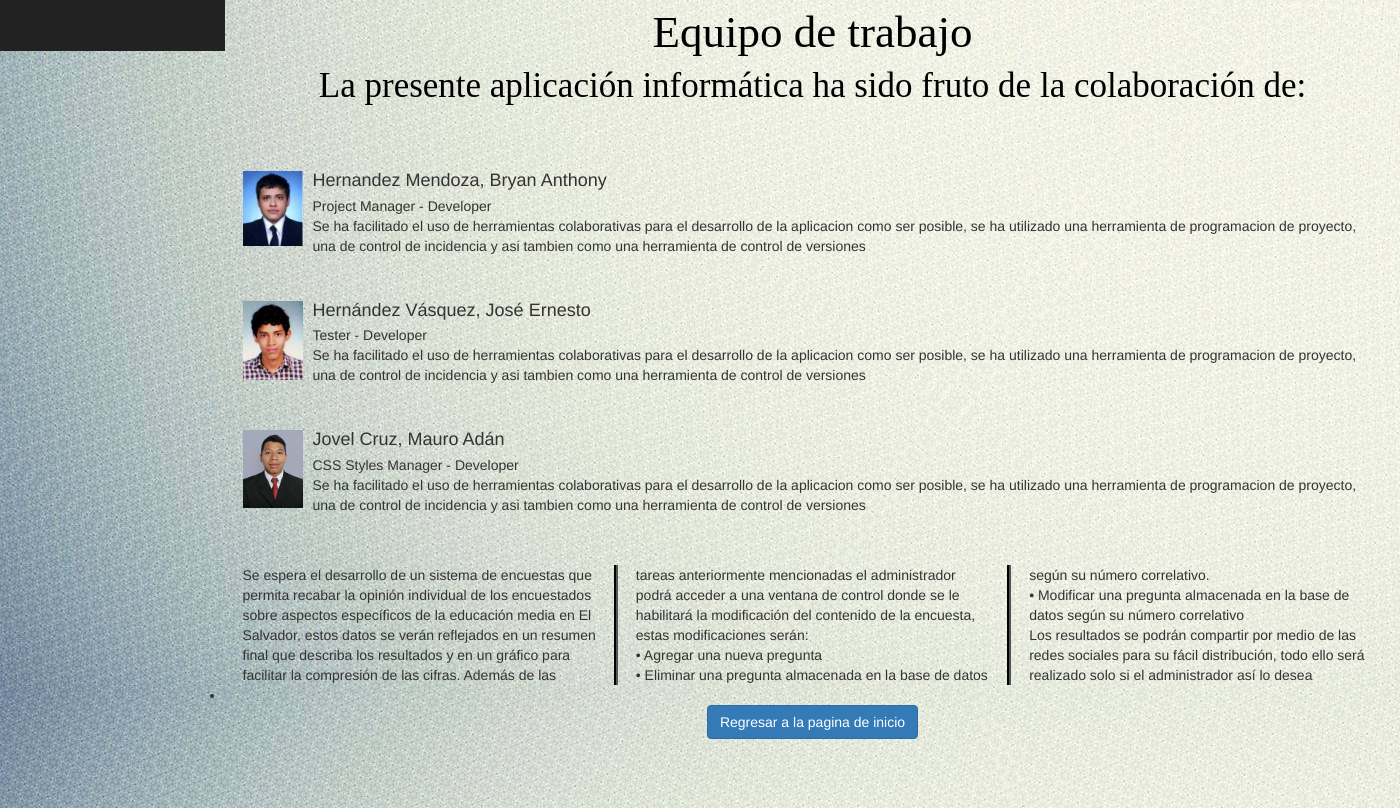
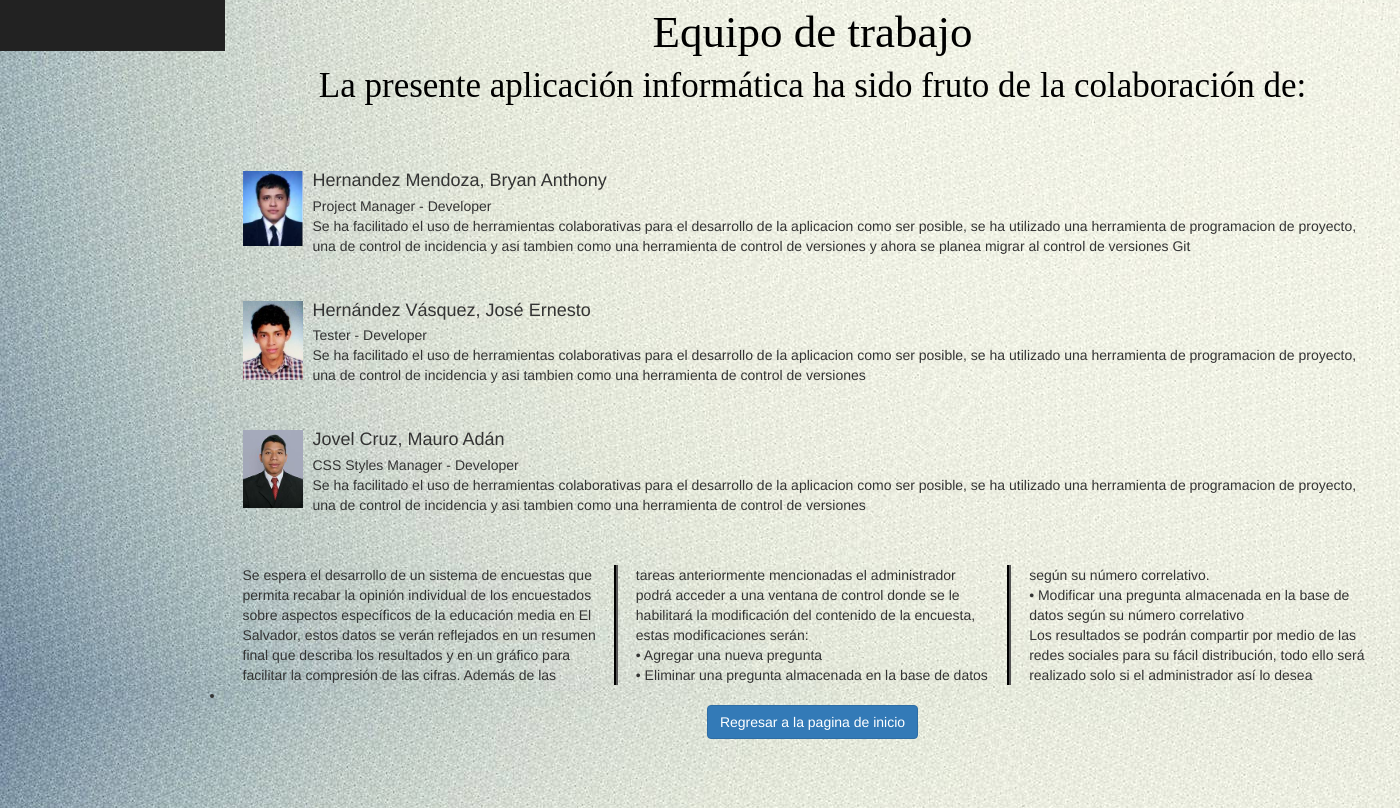
Before and after one commit to BaconAnthony2704/SistemaEncuesta, a Django app: template Sistema/templates/nosotros.html in a window 1400 px wide. Shown: the part 749-1557 px from the top of the page. Run offline with Django 3.2, Linux system fonts and the light colour scheme; the template is opened without the code that fills it, so the values that code supplies are empty; parts of the project's set-up code (start-up, migrations or seed data) failed here and were passed over; some libraries are stand-ins or nearby versions.

Commit message:
Agregamos la migracion a GIT

```diff
--- a/Sistema/templates/nosotros.html
+++ b/Sistema/templates/nosotros.html
@@ -63,7 +63,7 @@ Herramientas de productividad</h4>
   <div class="media-body">
     <h4 class="media-heading">Hernandez Mendoza, Bryan Anthony</h4>
     <p>Project Manager - Developer <br>
-    Se ha facilitado el uso de herramientas colaborativas para el desarrollo de la aplicacion como ser posible, se ha utilizado una herramienta de programacion de proyecto, una de control de incidencia y asi tambien como una herramienta de control de versiones</p>
+    Se ha facilitado el uso de herramientas colaborativas para el desarrollo de la aplicacion como ser posible, se ha utilizado una herramienta de programacion de proyecto, una de control de incidencia y asi tambien como una herramienta de control de versiones y ahora se planea migrar al control de versiones Git</p>
   </div>
 </div>
 <br>
```
